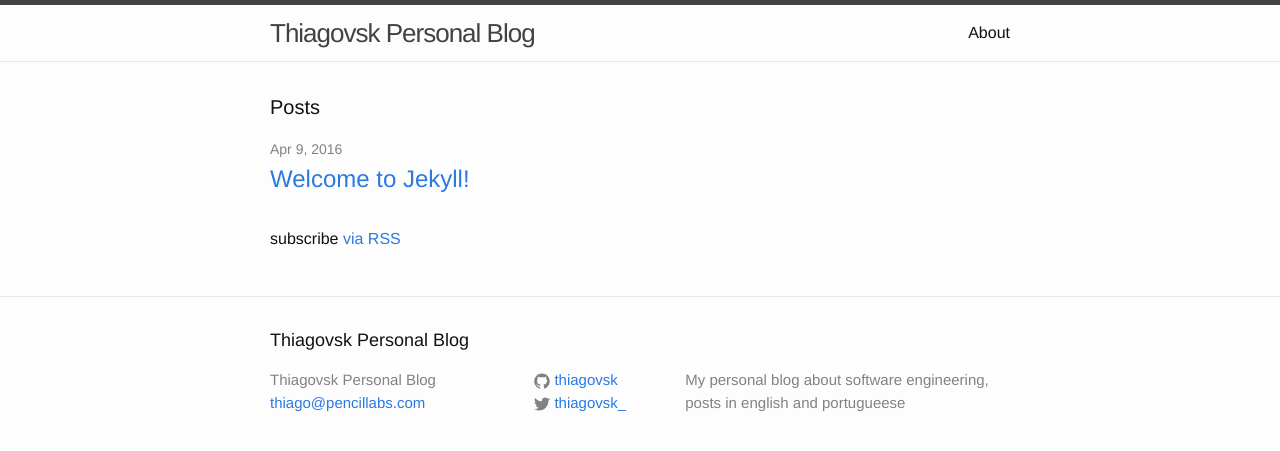
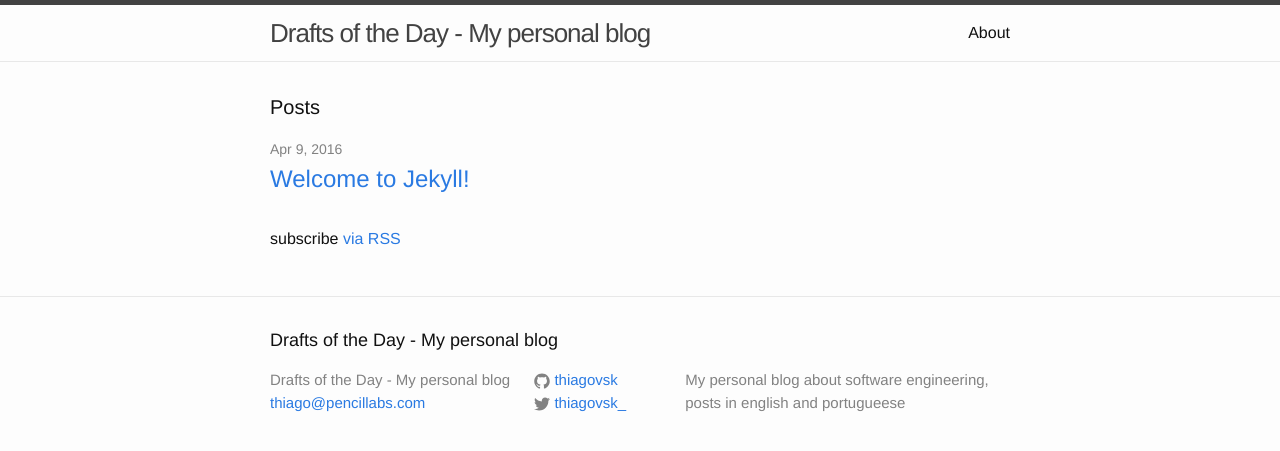
Before and after one commit to thiagovsk/thiagovsk.github.io, a Jekyll site: the page built from index.html, in a window 1280 px wide. Shown: the top 451 px of the page. Built offline with Jekyll 4.4.1, drawn with Linux system fonts in a browser that asks for light colours.

Commit message:
Change title

```diff
--- a/_config.yml
+++ b/_config.yml
@@ -6,7 +6,7 @@
 # 'jekyll serve'. If you change this file, please restart the server process.
 
 # Site settings
-title: Thiagovsk Personal Blog
+title: Drafts of the Day - My personal blog
 email: thiago@pencillabs.com
 description: > # this means to ignore newlines until "baseurl:"
   My personal blog about software engineering, posts in english and
```
